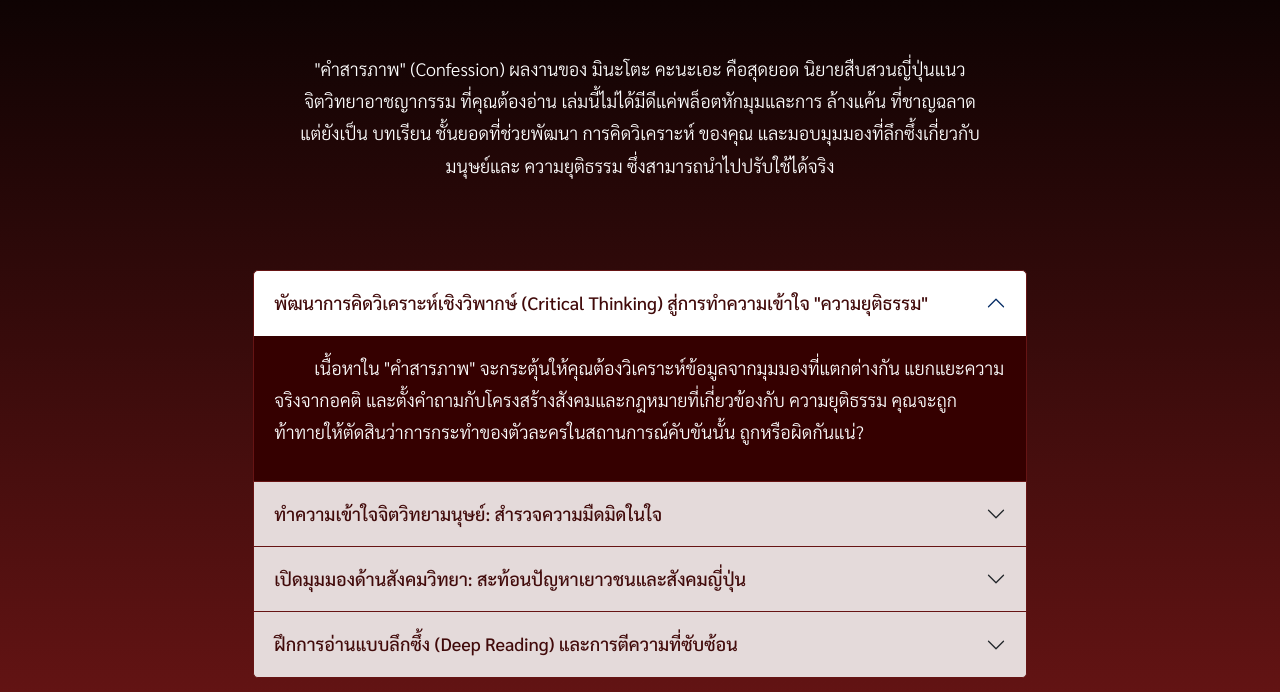
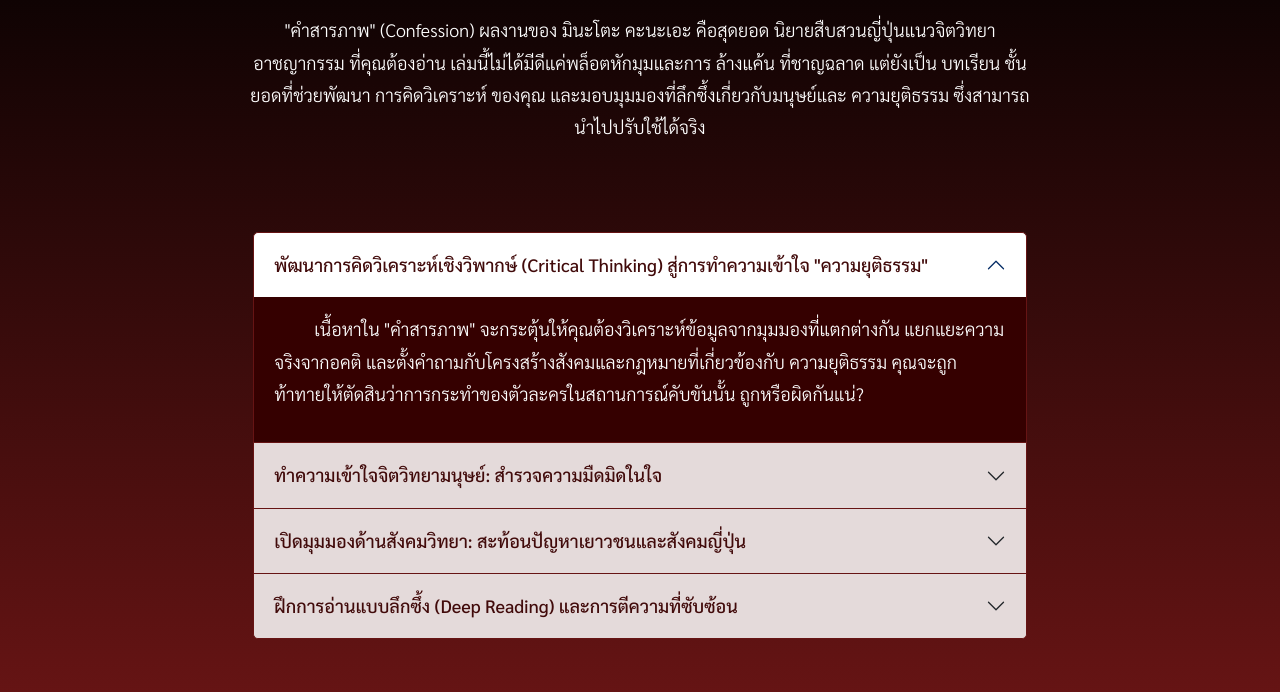
Before and after one commit to PhusaK47/book-recommend, a plain HTML site: page benefit.html in a window 1280 px wide. Shown: the part 273-965 px from the top of the page. Drawn offline with nearby package versions, Linux system fonts and the light colour scheme; a web font is replaced by a local one.

Commit message:
Update benefit.html

```diff
--- a/benefit.html
+++ b/benefit.html
@@ -80,7 +80,7 @@
 
     <div class="container-fluid my-5 pt-5 px-5">
 
-        <div class="col-12 col-md-8 offset-md-2 text-center my-0 my-md-2 my-xl-2 px-5 py-1 py-md-3 py-xl-2" data-aos="fade-up"
+        <div class="col-12 col-md-8 offset-md-2 text-center my-0 my-md-2 my-xl-2 py-1 py-md-3 py-xl-2" data-aos="fade-up"
             data-aos-duration="3000">
             <h6> <span class="hightlight3 text-with-shadow">"คำสารภาพ"</span> คุณค่าที่เหนือกว่าความสนุกของนิยายสืบสวน
             </h6>
@@ -197,4 +197,5 @@
     </script>
 </body>
 
+
 </html>
```
